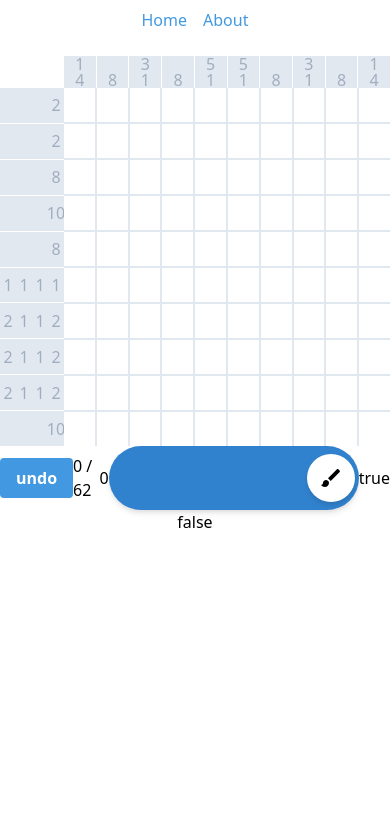
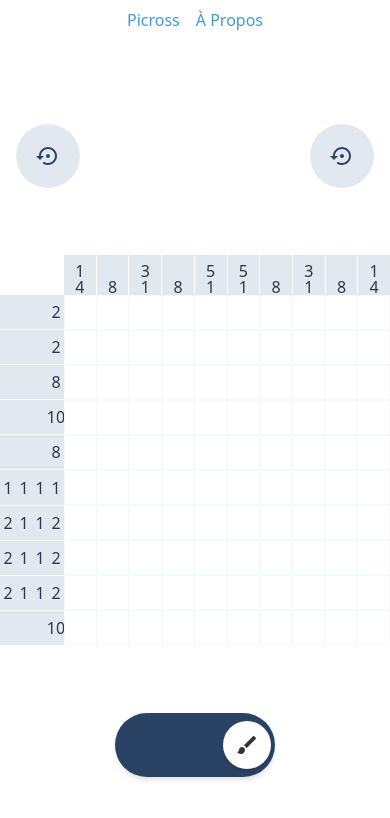
Before and after one commit to aifedespaix/picross, a Vue app: page / in a window 390 px wide. Shown: the top 818 px of the page. Built offline with nearby package versions, Linux system fonts and the light colour scheme.

Commit message:
mobile ok + début design

```diff
--- a/src/App.vue
+++ b/src/App.vue
@@ -1,5 +1,5 @@
 <template>
-  <div id="app">
+  <div id="app" class="app h-full">
     <Menu/>
     <router-view/>
   </div>
@@ -18,3 +18,14 @@
   }
 
 </script>
+
+<style>
+  html, body {
+    height: 100%;
+  }
+  .app {
+    display: grid;
+    grid-template-columns: 1fr;
+    grid-template-rows: auto 1fr;
+  }
+</style>
--- a/src/components/Hints.vue
+++ b/src/components/Hints.vue
@@ -1,6 +1,6 @@
 <template>
-  <div class="flex flex-1 justify-end items-center bg-gray-300" :class="{'bg-green-300': hintsModel.valid}">
-    <div :class="[hintStyle, hint.valid ? 'text-blue-700' : 'text-gray-500']"
+  <div class="flex flex-1 justify-end items-center" :class="hintsDifferenceStyles()">
+    <div :class="[hintStyle, hintDifferenceStyles(hint)]"
          v-for="hint in hintsModel.hints">
       {{hint.value}}
     </div>
@@ -10,6 +10,7 @@
 <script lang="ts">
   import {Component, Prop, Vue} from 'vue-property-decorator';
   import HintsModel from '@/components/Hints.model';
+  import {Hint} from '@/components/Hint';
 
   @Component({})
   export default class Hints extends Vue {
@@ -24,6 +25,23 @@
       'h-4',
     ];
 
+    private hintDifferenceStyles(hint: Hint) {
+      return hint.valid ? [
+        'text-gray-500',
+
+      ] : [
+        'text-gray-800',
+      ];
+    }
+
+    private hintsDifferenceStyles() {
+      return this.hintsModel.valid ? [
+        'bg-gray-100',
+      ] : [
+        'bg-gray-300',
+      ];
+    }
+
   }
 </script>
 
--- a/src/components/Menu.vue
+++ b/src/components/Menu.vue
@@ -22,8 +22,8 @@
 
     private beforeCreate() {
       this.items = [
-        {to: '/', name: 'Home'} as Item,
-        {to: '/about', name: 'About'} as Item,
+        {to: '/', name: 'Picross'} as Item,
+        {to: '/about', name: 'À Propos'} as Item,
       ];
     }
   }
--- a/src/components/Picross.vue
+++ b/src/components/Picross.vue
@@ -1,16 +1,38 @@
 <template>
-  <div class="flex flex-col justify-center items-center picross-container">
+  <div class="picross-container">
+
+    <div class="flex justify-between items-center w-full p-4">
+      <button :disabled="!history.length" @click="undo()"
+              class="btn btn-blue rounded-full h-16 w-16 flex items-center justify-center">
+        <svg height="24" viewBox="0 0 24 24" width="24" xmlns="http://www.w3.org/2000/svg">
+          <path d="M0 0h24v24H0z" fill="none"/>
+          <path fill="#2a4365" d="M14 12c0-1.1-.9-2-2-2s-2 .9-2 2 .9 2 2 2 2-.9 2-2zm-2-9c-4.97 0-9 4.03-9 9H0l4 4 4-4H5c0-3.87 3.13-7 7-7s7 3.13 7 7-3.13 7-7 7c-1.51 0-2.91-.49-4.06-1.3l-1.42 1.44C8.04 20.3 9.94 21 12 21c4.97 0 9-4.03 9-9s-4.03-9-9-9z"/>
+        </svg>
+      </button>
+      <button :disabled="!history.length" @click="undo()"
+              class="btn btn-blue rounded-full h-16 w-16 flex items-center justify-center">
+        <svg height="24" viewBox="0 0 24 24" width="24" xmlns="http://www.w3.org/2000/svg">
+          <path d="M0 0h24v24H0z" fill="none"/>
+          <path fill="#2a4365" d="M14 12c0-1.1-.9-2-2-2s-2 .9-2 2 .9 2 2 2 2-.9 2-2zm-2-9c-4.97 0-9 4.03-9 9H0l4 4 4-4H5c0-3.87 3.13-7 7-7s7 3.13 7 7-3.13 7-7 7c-1.51 0-2.91-.49-4.06-1.3l-1.42 1.44C8.04 20.3 9.94 21 12 21c4.97 0 9-4.03 9-9s-4.03-9-9-9z"/>
+        </svg>
+      </button>
+    </div>
+
     <div @touchmove.prevent class="picross select-none" ref="picross">
+      <div class="flex flex-col justify-center h-10 text-center">
+        <span class="" v-if="gameStarted">{{Math.round(duration / 10)}}</span>
+        <span class="" v-if="gameStarted">{{usedBlocs}} / {{maxBlocs}}</span>
+      </div>
 
       <div class="colsInfos infos flex" ref="colHints">
-        <Hints :hintsModel="hintsModel" class="flex-col" v-for="(hintsModel, key) in columnHints" :key="key"/>
+        <Hints :hintsModel="hintsModel" :key="key" class="flex-col" v-for="(hintsModel, key) in columnHints"/>
       </div>
 
       <div class="rowsInfos infos flex flex-col" ref="rowHints">
-        <Hints :hintsModel="hintsModel" class="flex-row" v-for="(hintsModel, key) in rowHints" :key="key"/>
+        <Hints :hintsModel="hintsModel" :key="key" class="flex-row" v-for="(hintsModel, key) in rowHints"/>
       </div>
 
-      <div @contextmenu="rightClick($event)" class="gameGrid w-full h-full bg-gray-300" ref="gameGrid">
+      <div @contextmenu="rightClick($event)" class="gameGrid w-full h-full" ref="gameGrid">
         <template v-for="(gameRow, row) in gameGrid.states">
           <Square :data-col="col" :data-row="row" :key="`square_${col}-${row}`"
                   :position="{col, row}" :state="gameSquareState"
@@ -18,7 +40,6 @@
                   @startPlacing="startPlacing"
                   @stopPlacing="stopPlacing"
                   @traceSquares="traceSquares"
-
                   v-for="(gameSquareState, col) in gameRow"
           />
         </template>
@@ -26,15 +47,7 @@
     </div>
 
     <div class="flex justify-around items-center w-full">
-      <button :disabled="!history.length" @click="undo()" class="btn btn-blue">undo</button>
-      <div>{{usedBlocs}} / {{maxBlocs}}</div>
-      <div>{{duration}}</div>
-      <ToggleButton class="w-4 h-4" v-model.isActive="isValueMode"/>
-      {{isValueMode}}
-    </div>
-    {{isMouseDown}}
-    <div class="w-full overflow-auto" style="display: grid;grid-template-columns: repeat(6, 1fr);grid-auto-rows: 1fr;">
-      <div v-for="bla in blabla">{{bla}}</div>
+      <ToggleButton v-model.isActive="isValueMode"/>
     </div>
 
   </div>
@@ -306,10 +319,13 @@
   .picross-container {
     width: 100vmin;
     max-width: calc(100vh - 200px);
+    display: grid;
+    grid-template-columns: 1fr;
+    grid-template-rows: 1fr auto 1fr;
   }
 
   .picross {
-    /*touch-action: none;*/
+    touch-action: none;
     width: 100%;
     height: 100vmin;
     max-height: calc(100vh - 200px);
@@ -331,7 +347,7 @@
   .gameGrid {
     grid-area: gameInfos;
     display: grid;
-    grid-gap: 2px;
+    /*grid-gap: 2px;*/
   }
 
   .infos {
@@ -344,11 +360,11 @@
   }
 
   .btn-blue {
-    @apply bg-blue-500 text-white;
+    @apply bg-gray-300 text-white;
   }
 
   .btn-blue:hover {
-    @apply bg-blue-700;
+    @apply bg-gray-400 text-white;
   }
 
   .btn-blue:disabled {
--- a/src/components/Square.vue
+++ b/src/components/Square.vue
@@ -4,9 +4,8 @@
        @pointerenter="pointerEnter($event)"
        @pointermove="pointerMove"
        @pointerup="stopPlacing($event)"
-       class="flex justify-center items-center"
-  >{{z}}
-  </div>
+       class="flex justify-center items-center border border-gray-100"
+  ></div>
 </template>
 
 <script lang="ts">
@@ -20,13 +19,21 @@
 
     @Prop() private state!: SquareState;
     @Prop() private position!: SquarePosition;
-    private z = '' as any;
+    private isChromeMobile!: boolean;
+
+    /**
+     * todo : passer en "mounted" ? Doit être appelé avant l'event pointerenter/pointermove
+     */
+    private beforeMount() {
+      const userAgent = navigator.userAgent.toLowerCase();
+      this.isChromeMobile = userAgent.indexOf('chrome') > -1 && userAgent.indexOf('mobile') > -1;
+    }
 
     private getBgClass() {
       return {
         'bg-white': this.state === SquareState.Close,
         'bg-gray-400': this.state === SquareState.Empty,
-        'bg-gray-600': this.state === SquareState.Value,
+        'bg-blue-900': this.state === SquareState.Value,
       };
     }
 
@@ -41,22 +48,18 @@
     }
 
     private pointerEnter(event: PointerEvent) {
-      if (this.isMouse(event)) {
+      if (!this.isChromeMobile) {
         this.$emit('traceSquares', this.position);
       }
     }
 
     /**
-     * CES FILS DE PUTE DE POINTER EVENT NE FONCTIONNE PAS DE LA MEME FACON SUR MOBILE
-     * ET OUI, CES ENCULES D'EVENT POINTENT SUR UNE TARGET QUI EST TOUJOURS LA MEME :
-     * LA TARGET DE DEPART, ALORS QUE SUR PC CA POINT BIEN SUR LA TARGET QUI EST SOUS NOTRE POINTEUR
-     * DE PLUS LE POINTER ENTER NE FONCTIONNE PAS NON PLUS, LOGIQUE ON CHANGE JAMAIS DE TARGET
-     * LA SEULE SOLUTION QUE J'AI TROUVEE C'EST DE FOUTRE UN FUCKING POINTERMOVE POUR VERIFIER CES MERDES
-     * ET TOUT RECALCULER SOUS MOBILE DE MERDE
-     * @param event
+     * Chrome Mobile
+     * https://github.com/aifedespaix/picross/issues/1
+     * this.is_chrome +
      */
     private pointerMove(event: PointerEvent) {
-      if (!this.isMouse(event)) {
+      if (this.isChromeMobile) {
         const element = document.elementFromPoint(event.pageX, event.pageY) as HTMLElement;
         const position = {
           col: parseInt(element.dataset.col as string, 10),
--- a/src/components/ToggleButton.vue
+++ b/src/components/ToggleButton.vue
@@ -1,15 +1,15 @@
 <template>
   <div :class="styleClasses()" @click="toggle"
-       class="rounded-full w-full flex h-16 p-1 items-center shadow-md toggleButton relative"
+       class="toggleButton"
        v-bind:value="value">
     <div :class="bubbleClasses()"
          class="rounded-full w-12 h-12 shadow-md toggleButton absolute flex items-center justify-center">
-      <svg height="24" v-if="isActive" viewBox="0 0 24 24" width="24" xmlns="http://www.w3.org/2000/svg">
+      <svg height="24" v-if="value" viewBox="0 0 24 24" width="24" xmlns="http://www.w3.org/2000/svg">
         <path d="M0 0h24v24H0z" fill="none"/>
-        <path d="M7 14c-1.66 0-3 1.34-3 3 0 1.31-1.16 2-2 2 .92 1.22 2.49 2 4 2 2.21 0 4-1.79 4-4 0-1.66-1.34-3-3-3zm13.71-9.37l-1.34-1.34c-.39-.39-1.02-.39-1.41 0L9 12.25 11.75 15l8.96-8.96c.39-.39.39-1.02 0-1.41z"/>
+        <path :fill="offColor" d="M7 14c-1.66 0-3 1.34-3 3 0 1.31-1.16 2-2 2 .92 1.22 2.49 2 4 2 2.21 0 4-1.79 4-4 0-1.66-1.34-3-3-3zm13.71-9.37l-1.34-1.34c-.39-.39-1.02-.39-1.41 0L9 12.25 11.75 15l8.96-8.96c.39-.39.39-1.02 0-1.41z"/>
       </svg>
       <svg height="24" v-else viewBox="0 0 24 24" width="24" xmlns="http://www.w3.org/2000/svg">
-        <path d="M20 2H4c-1.1 0-1.99.9-1.99 2L2 22l4-4h14c1.1 0 2-.9 2-2V4c0-1.1-.9-2-2-2zm-7 9h-2V5h2v6zm0 4h-2v-2h2v2z"/>
+        <path :fill="onColor" d="M20 2H4c-1.1 0-1.99.9-1.99 2L2 22l4-4h14c1.1 0 2-.9 2-2V4c0-1.1-.9-2-2-2zm-7 9h-2V5h2v6zm0 4h-2v-2h2v2z"/>
         <path d="M0 0h24v24H0z" fill="none"/>
       </svg>
     </div>
@@ -22,31 +22,27 @@
   @Component
   export default class ToggleButton extends Vue {
     @Prop() private value!: boolean;
-    private isActive!: boolean;
-
-    private beforeMount() {
-      this.isActive = this.value;
-    }
+    private offColor = '#333';
+    private onColor = '#333';
 
     private toggle(event: MouseEvent) {
-      this.isActive = !this.isActive;
-      this.$emit('input', this.isActive);
+      this.$emit('input', !this.value);
     }
 
     private styleClasses() {
-      return this.isActive ? [
-        'bg-blue-600',
+      return this.value ? [
+        'bg-blue-900',
       ] : [
         'bg-white',
       ];
     }
 
     private bubbleClasses() {
-      return this.isActive ? [
+      return this.value ? [
         'bg-white',
         'bubble-on',
       ] : [
-        'bg-blue-600',
+        'bg-gray-400',
         'bubble-off',
       ];
     }
@@ -65,5 +61,7 @@
 
   .toggleButton {
     transition: all .3s ease;
+    @apply rounded-full flex h-16 p-1 items-center shadow-md toggleButton relative cursor-pointer select-none;
+    width: 10rem;
   }
 </style>
--- a/src/views/Home.vue
+++ b/src/views/Home.vue
@@ -1,5 +1,5 @@
 <template>
-  <div class="home flex justify-center">
+  <div class="flex justify-center">
     <Picross />
   </div>
 </template>
```
Also changed, not shown: src/assets/icons/brush-24px.svg (added).
